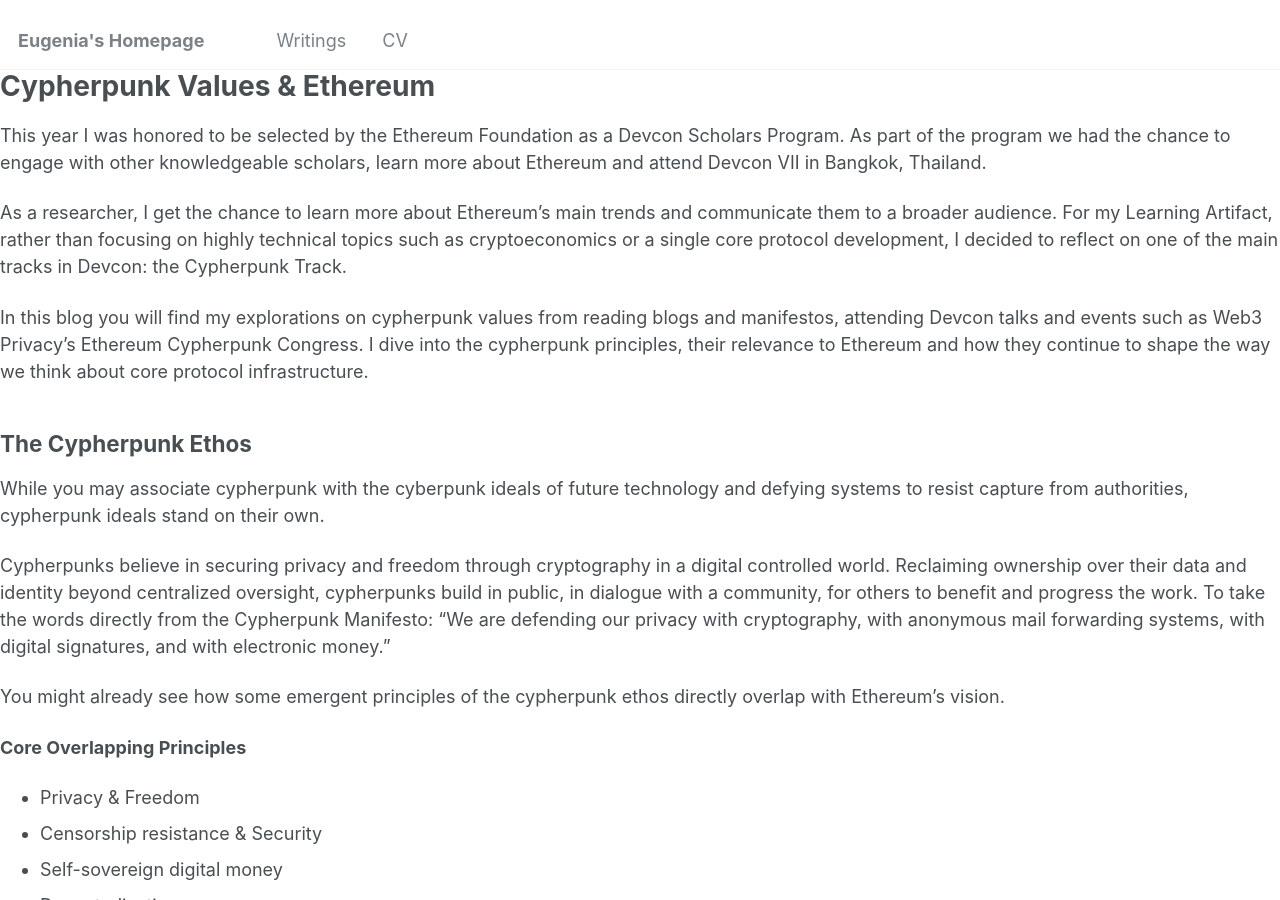
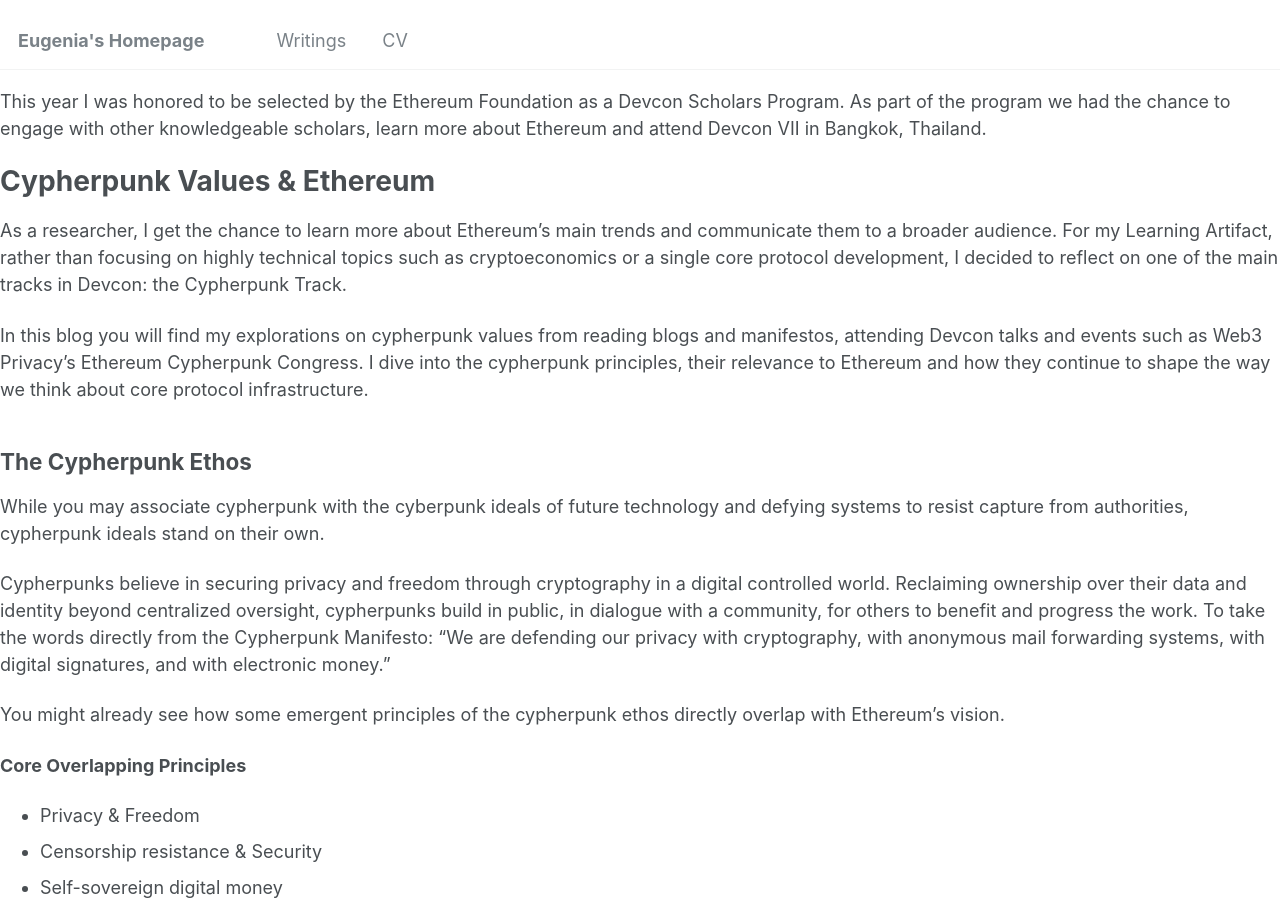
Before and after one commit to eugeniatel/eugeniatel.github.io, a Jekyll site: the page built from _posts/2012-08-14-blog-post-1.md, in a window 1280 px wide and 900 px high. Built offline with Jekyll 4.4.1, drawn with Linux system fonts in a browser that asks for light colours; our own code applies the rules of GitHub Pages for plain Markdown files.

```diff
--- a/_posts/2012-08-14-blog-post-1.md
+++ b/_posts/2012-08-14-blog-post-1.md
@@ -6,14 +6,11 @@ tags:
   - Devcon
 ---
 
-
-
+This year I was honored to be selected by the Ethereum Foundation as a Devcon Scholars Program. As part of the program we had the chance to engage with other knowledgeable scholars, learn more about Ethereum and attend Devcon VII in Bangkok, Thailand.
 
 
 Cypherpunk Values & Ethereum
 ======
-
-This year I was honored to be selected by the Ethereum Foundation as a Devcon Scholars Program. As part of the program we had the chance to engage with other knowledgeable scholars, learn more about Ethereum and attend Devcon VII in Bangkok, Thailand.
 
 As a researcher, I get the chance to learn more about Ethereum’s main trends and communicate them to a broader audience. For my Learning Artifact, rather than focusing on highly technical topics such as cryptoeconomics or a single core protocol development, I decided to reflect on one of the main tracks in Devcon: the Cypherpunk Track.
 
```
